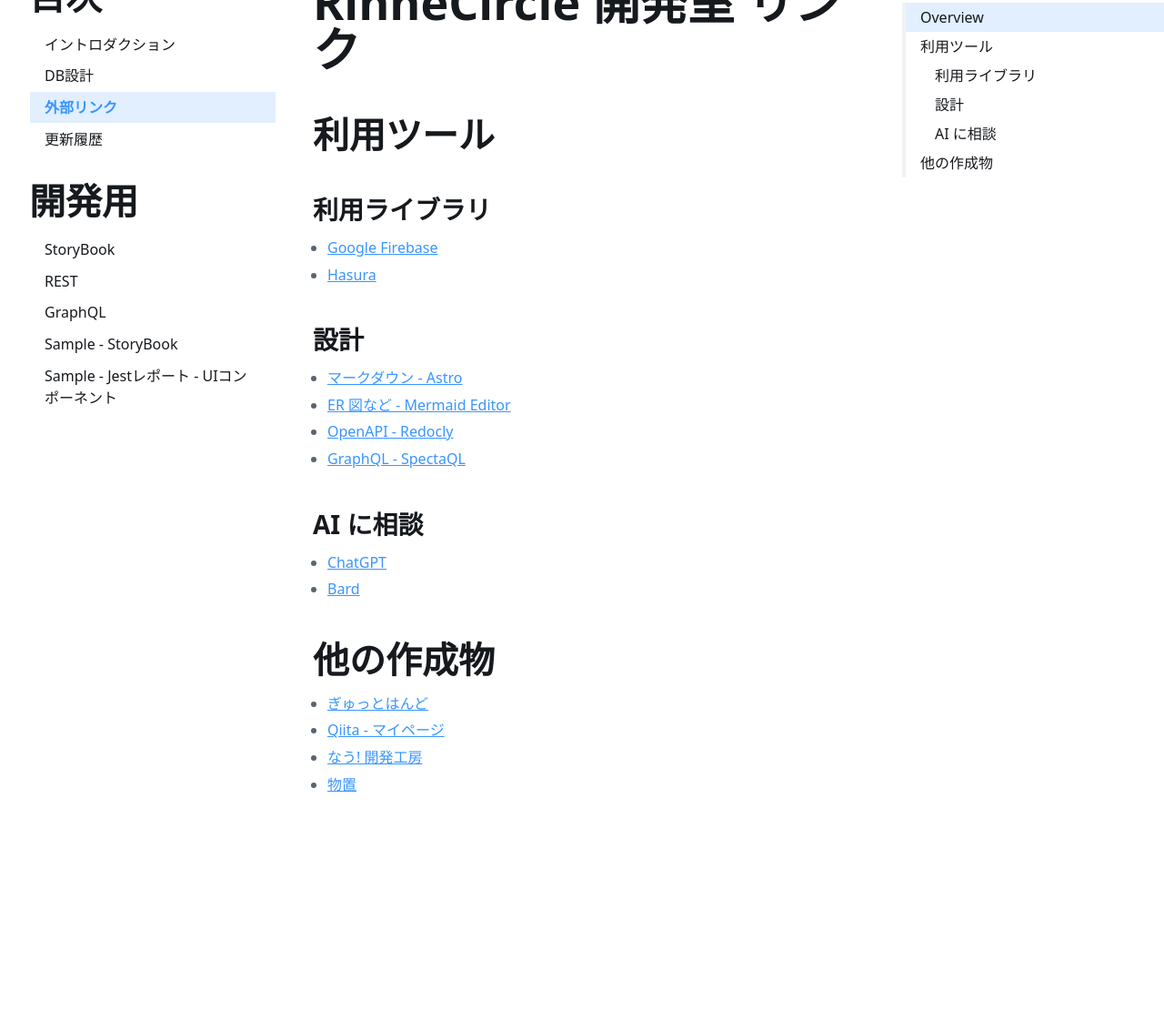
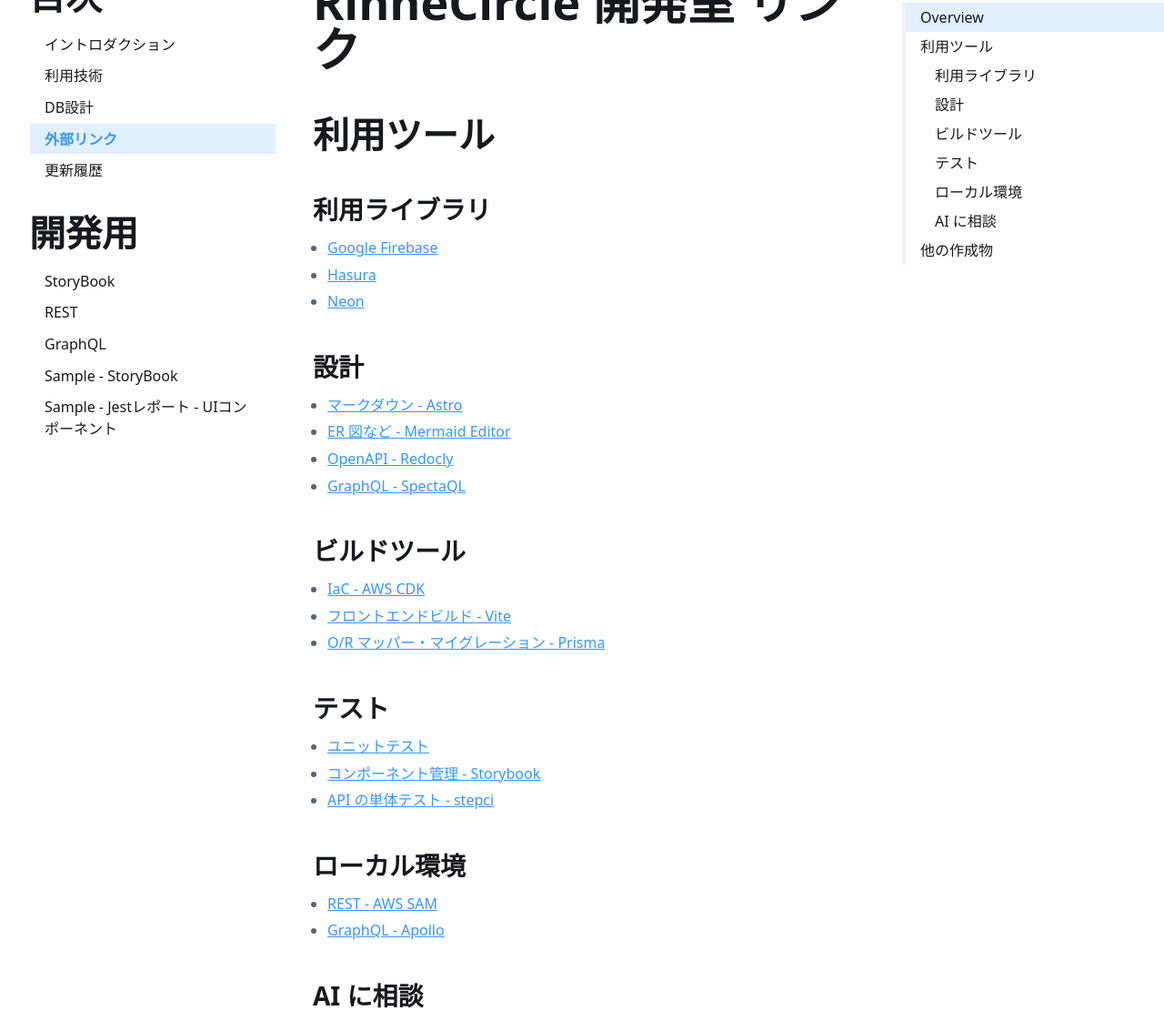
Before and after one commit to hibohiboo/RinneCircle, an Astro site in the folder docs/astro/: page /RinneCircle/ja/link in a window 1280 px wide. Shown: the part 152-1274 px from the top of the page at 91% size. Before the commit the page ends 1119 px from the top, so only its background shows below. Built offline with nearby package versions, Linux system fonts and the light colour scheme; Astro itself is replaced by a stand-in of ours.

Commit message:
fix アーキテクチャドキュメント AB#396

```diff
--- a/docs/astro/src/config.ts
+++ b/docs/astro/src/config.ts
@@ -39,6 +39,7 @@
   ja: {
     目次: [
       { text: "イントロダクション", link: `${BASE_PATH}/ja/introduction` },
+      { text: "利用技術", link: `${BASE_PATH}/ja/tec` },
       { text: "DB設計", link: `${BASE_PATH}/ja/db` },
       { text: "外部リンク", link: `${BASE_PATH}/ja/link` },
       { text: "更新履歴", link: `${BASE_PATH}/ja/history` },
--- a/docs/astro/src/pages/ja/link.md
+++ b/docs/astro/src/pages/ja/link.md
@@ -10,6 +10,7 @@
 
 - [Google Firebase](https://console.firebase.google.com/)
 - [Hasura](https://cloud.hasura.io/login?redirect_url=%2F)
+- [Neon](https://neon.tech/)
 
 ### 設計
 
@@ -17,6 +18,23 @@
 - [ER 図など - Mermaid Editor](https://mermaid.live/edit)
 - [OpenAPI - Redocly](https://github.com/Redocly/openapi-starter)
 - [GraphQL - SpectaQL](https://github.com/anvilco/spectaql)
+
+### ビルドツール
+
+- [IaC - AWS CDK](https://docs.aws.amazon.com/ja_jp/cdk/v2/guide/home.html)
+- [フロントエンドビルド - Vite](https://ja.vitejs.dev/)
+- [O/R マッパー・マイグレーション - Prisma](https://www.prisma.io/apollo)
+
+### テスト
+
+- [ユニットテスト](https://jestjs.io/ja/)
+- [コンポーネント管理 - Storybook](https://storybook.js.org/)
+- [API の単体テスト - stepci](https://stepci.com/)
+
+### ローカル環境
+
+- [REST - AWS SAM](https://docs.aws.amazon.com/ja_jp/serverless-application-model/latest/developerguide/serverless-sam-cli-using-invoke.html)
+- [GraphQL - Apollo](https://www.apollographql.com/)
 
 ### AI に相談
 
```
Also changed, not shown: docs/astro/src/pages/ja/history.md (+1 -0 lines), docs/astro/src/pages/ja/tec.md (added, +13 -0 lines), docs/astro/public/draw.io/architechture-local_tec.drawio.png (added), docs/astro/public/draw.io/architechture-tecs.drawio.png (added), 2 other files.
